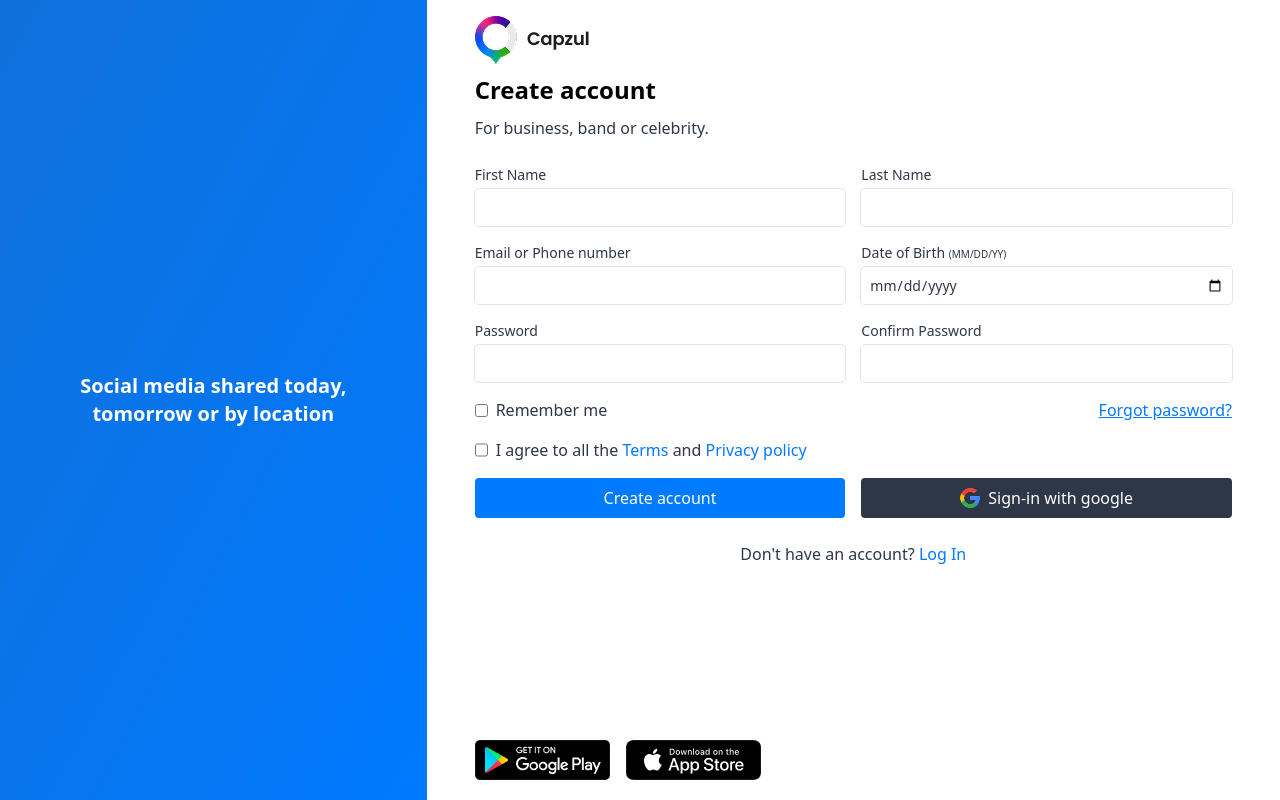
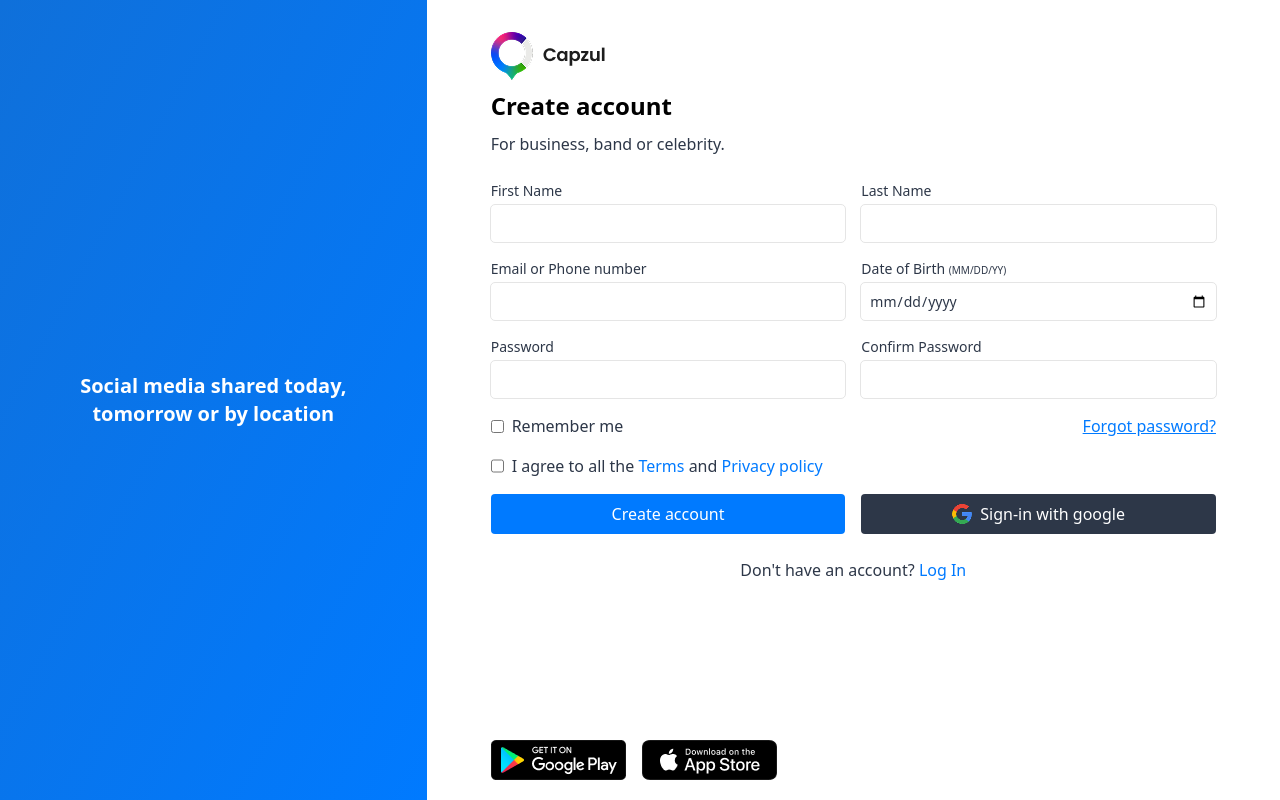
Before and after one commit to PeaceOloruntoba/probable-octo-bassoon, a React (Vite) app: page / in a window 1280 px wide. Built offline with nearby package versions, Linux system fonts and the light colour scheme.

Commit message:
Update App.tsx

```diff
--- a/src/App.tsx
+++ b/src/App.tsx
@@ -10,7 +10,7 @@ export default function App() {
           tomorrow or by location
         </span>
       </div>
-      <div className="w-2/3 h-full flex flex-col p-4 px-12">
+      <div className="w-2/3 h-full flex flex-col p-8 px-16">
         <img src={logo} alt="" className="w-fit" />
         <span className="text-black text-[24px] font-semibold py-2">
           Create account
```
